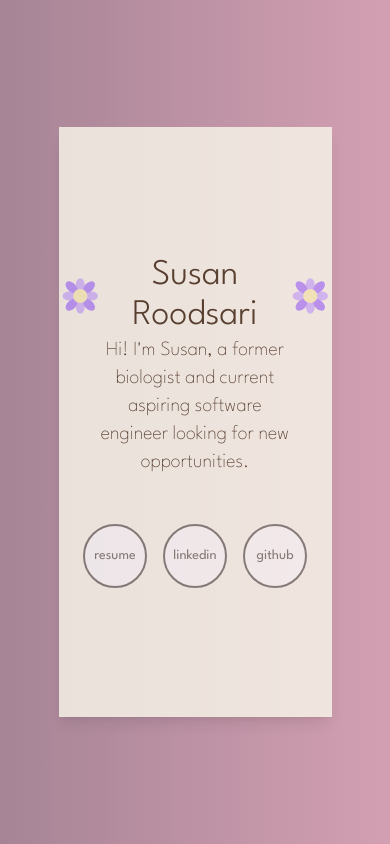
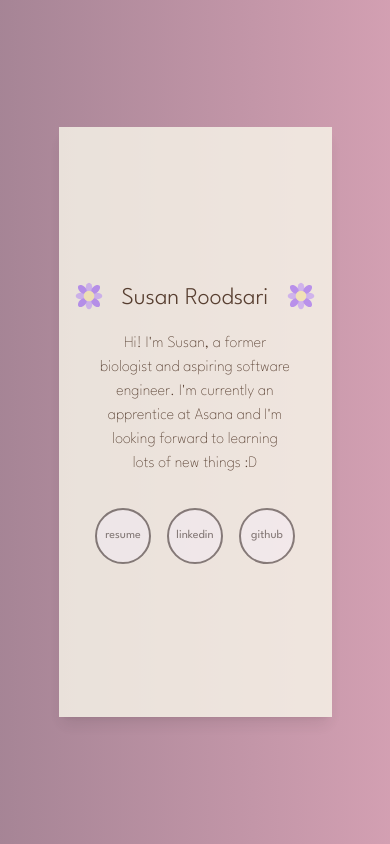
Before and after one commit to sroodsari/sroodsari.github.io, a React (Create React App) app: page / in a window 390 px wide. Built offline with nearby package versions, Linux system fonts and the light colour scheme.

Commit message:
improve space

```diff
--- a/src/App.js
+++ b/src/App.js
@@ -6,29 +6,29 @@ function App() {
     <div className="app-container bg-pink-gradient text-xl justify-center flex min-h-screen items-center">
       <div className="relative flex flex-col justify-center items-center opacity-80 w-full md:max-w-none p-15 shadow-lg m-auto"
         style={{ backgroundColor: '#f9f8eb', width: '70%', height: '70%', maxWidth: '70%', maxHeight: '70%', minHeight: '70vh', minWidth: '70vw' }}>
-        <div className="flex items-center">
-          <Flower className="flower mx-4" />
-          <h1 className="text-4xl font-light text-stone-800 league-spartan text-center sm:text-left" style={{ color: '#3f2a14' }}>
+        <div className="flex items-center mb-4">
+          <Flower className="size-8 sm:size-15 mb-1" />
+          <h1 className="sm:text-4xl text-2xl font-light text-stone-800 league-spartan text-center sm:text-left mx-4" style={{ color: '#3f2a14' }}>
             Susan Roodsari
           </h1>
-          <Flower className="flower mx-4" />
+          <Flower className="size-8 sm:size-15 mb-1" />
         </div>
-        <p className="text-md font-thin text-center league-spartan" style={{ color: '#3f2a14', maxWidth: '70%' }}>
-          Hi! I'm Susan, a former biologist and current aspiring software engineer looking for new opportunities.
+        <p className="text-base sm:text-xl font-thin text-center league-spartan" style={{ color: '#3f2a14', maxWidth: '70%' }}>
+          Hi! I'm Susan, a former biologist and aspiring software engineer. I'm currently an apprentice at Asana and I'm looking forward to learning lots of new things :D
         </p>
-        <div className="flex justify-center gap-4 mt-12 league-spartan">
+        <div className="flex justify-center gap-4 mt-8 league-spartan">
           <a href={`${process.env.PUBLIC_URL}/susan_roodsari_mar_2024_resume.pdf`} target="_blank" rel="noopener noreferrer">
-            <button className="bg-white font-base hover:font-medium opacity-80 rounded-full border-2 border-stone-600 text-stone-600 hover:border-stone-800 hover:text-stone-800 w-[4rem] h-[4rem] flex items-center justify-center text-sm">
+            <button className="bg-white font-base hover:font-medium opacity-80 rounded-full border-2 border-stone-600 text-stone-600 hover:border-stone-800 hover:text-stone-800 size-14 sm:size-16 flex items-center justify-center text-xs sm:text-sm">
               resume
             </button>
           </a>
           <a href="https://linkedin.com/in/sroodsari" target="_blank" rel="noopener noreferrer">
-            <button className="bg-white font-base hover:font-medium opacity-80 rounded-full border-2 border-stone-600 text-stone-600 hover:border-stone-800 hover:text-stone-800 w-[4rem] h-[4rem] flex items-center justify-center text-sm">
+            <button className="bg-white font-base hover:font-medium opacity-80 rounded-full border-2 border-stone-600 text-stone-600 hover:border-stone-800 hover:text-stone-800 size-14 sm:size-16 flex items-center justify-center text-xs sm:text-sm">
               linkedin
             </button>
           </a>
           <a href="https://github.com/sroodsari" target="_blank" rel="noopener noreferrer">
-            <button className="bg-white font-base hover:font-medium opacity-80 rounded-full border-2 border-stone-600 text-stone-600 hover:border-stone-800 hover:text-stone-800 w-[4rem] h-[4rem] flex items-center justify-center text-sm">
+            <button className="bg-white font-base hover:font-medium opacity-80 rounded-full border-2 border-stone-600 text-stone-600 hover:border-stone-800 hover:text-stone-800 size-14 sm:size-16 flex items-center justify-center text-xs sm:text-sm">
               github
             </button>
           </a>
--- a/src/Flower.js
+++ b/src/Flower.js
@@ -1,7 +1,6 @@
-// Flower.js
 import React from 'react';
 
-const Flower = () => {
+const Flower = ({ className }) => {
   return (
     <svg
       width="50"
@@ -9,6 +8,7 @@ const Flower = () => {
       viewBox="0 0 24 24"
       fill="none"
       xmlns="http://www.w3.org/2000/svg"
+      className={className}
     >
       <ellipse cx="18" cy="12" rx="4" ry="2.5" fill="#d2bafc" />
       <ellipse cx="6" cy="12" rx="4" ry="2.5" fill="#d2bafc" />
--- a/src/index.css
+++ b/src/index.css
@@ -60,12 +60,6 @@
 	text-align: center;
 }
 
-/* Add styles for smaller flowers */
-.flower {
-	width: 10px;
-	height: 10px;
-}
-
 @keyframes shake {
 
 	0%,
```
